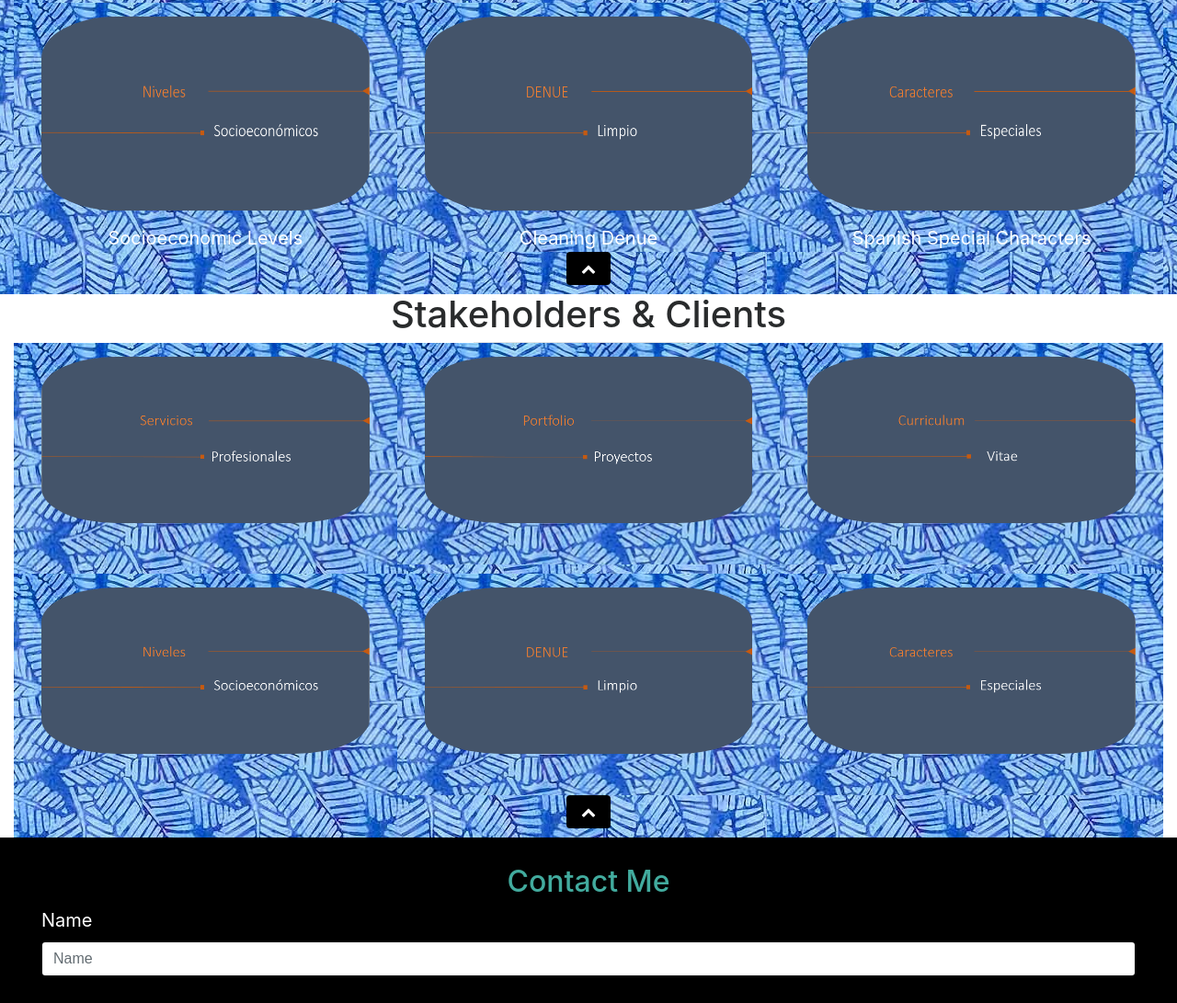
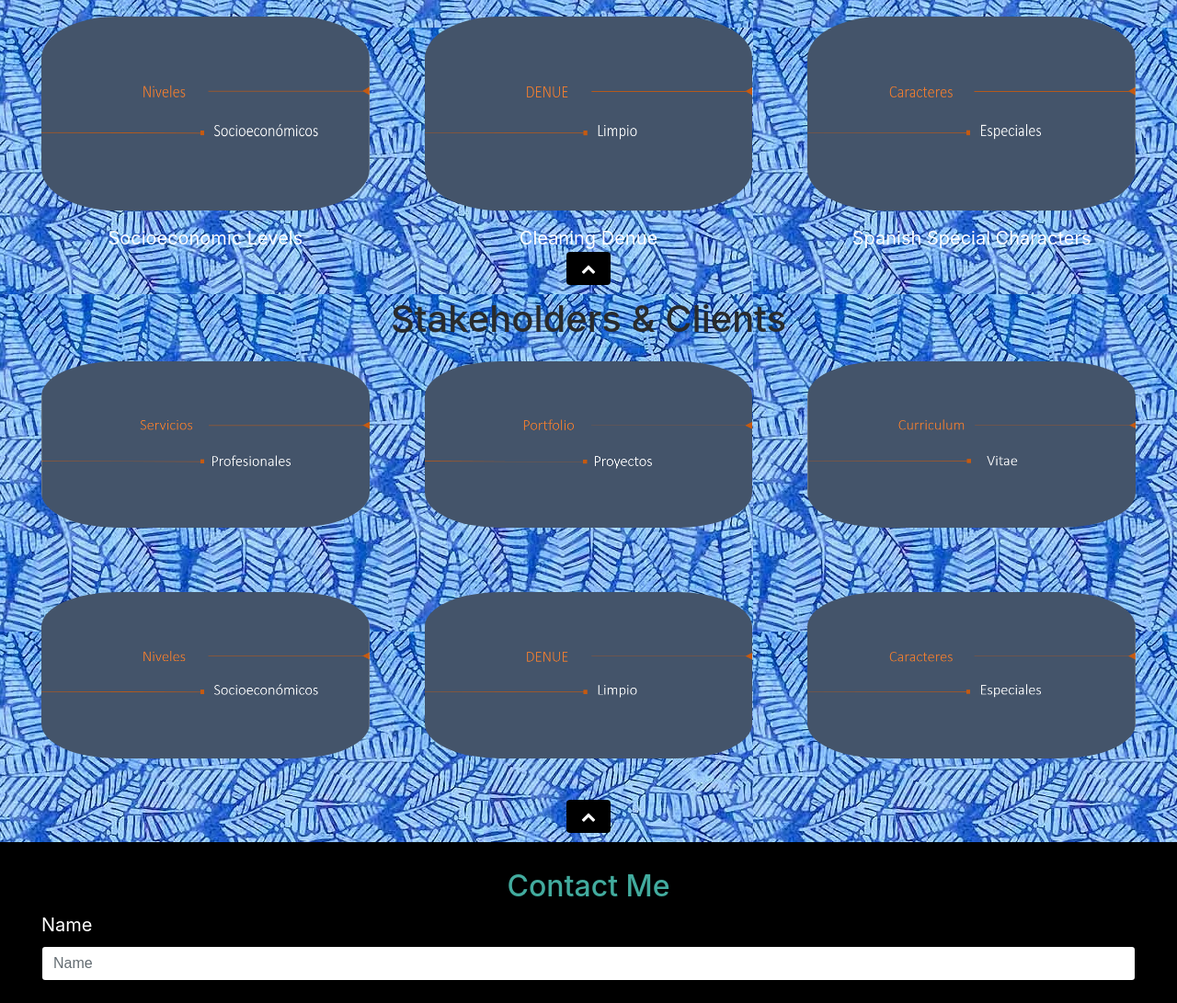
Before and after one commit to ruferga/ruferga.github.io, a website: page index.html in a window 1280 px wide. Shown: the part 1962-3053 px from the top of the page at 92% size. Drawn offline with nearby package versions, Linux system fonts and the light colour scheme; a script that the page names is missing.

Commit message:
#clients

```diff
--- a/styles.css
+++ b/styles.css
@@ -172,23 +172,19 @@ color:white !important;
 }
 
 div#portfolio2.container-fluid.text-center{
-    background-image: url('img/coquita.jpg');
     padding-bottom: 10px;
 }
 
 div#portfolio2.container-fluid.text-center div.row div.col-xs-6.col-md-4{
-    background-image: url('img/coquita.jpg');
     padding-bottom: 30px;
 }
 
 div#portfolio3.container-fluid.text-center div.row div.col-xs-6.col-md-4{
-    background-image: url('img/coquita.jpg');
     padding-bottom: 30px;
 }
 
 div#portfolio3.container-fluid.text-center{
 
-    background-image: url('img/coquita.jpg');
     padding-bottom: 10px;
 }
 
@@ -202,6 +198,11 @@ div#portfolio3.container-fluid.text-center{
 
 #portfolio3 a {
     color: white;
+}
+
+#clients {
+    padding-top: 5px;
+    background-image: url('img/coquita.jpg');
 }
 
 hr.star-light, hr.star-primary{
```
